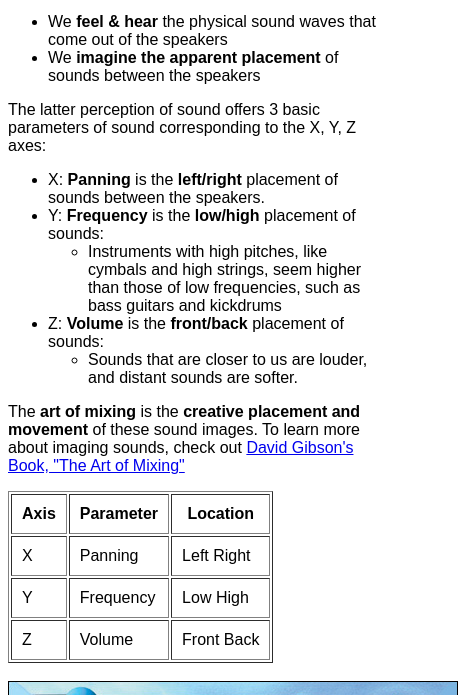
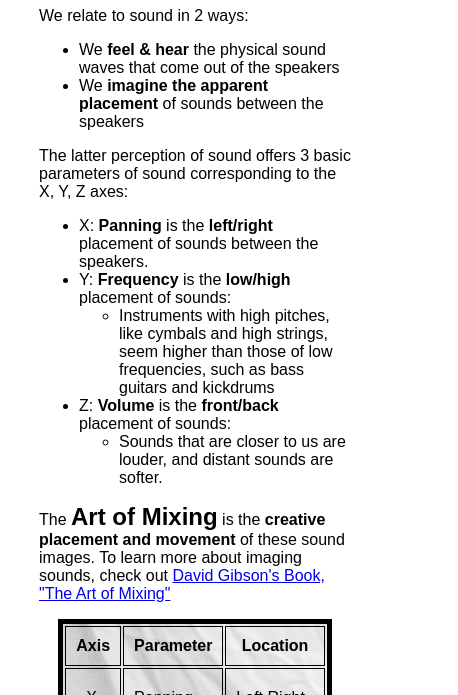
Before and after one commit to alealejandro/alealejandro.github.io, a plain HTML site: page index.html in a window 390 px wide. Shown: the part 149-844 px from the top of the page, 458 px wide, since content can reach past the window. Drawn offline with Linux system fonts and the light colour scheme.

Commit message:
Apply CSS, make responsive

```diff
--- a/index.html
+++ b/index.html
@@ -24,25 +24,25 @@
 			<li>Sounds that are closer to us are louder, and distant sounds are softer.</li>
 		</ul>
 	</ul>
-	<p>The <b>art of mixing</b> is the <b>creative placement and movement</b> of these sound images. To learn more about imaging sounds, check out <a href = "https://www.amazon.com/Art-Mixing-Recording-Engineering-Production/dp/1931140456">David Gibson's Book, "The Art of Mixing"</a></p>
-	<table border = 1 cellpadding="10">
+	<p>The <b id = "aom">Art of Mixing</b> is the <b>creative placement and movement</b> of these sound images. To learn more about imaging sounds, check out <a href = "https://www.amazon.com/Art-Mixing-Recording-Engineering-Production/dp/1931140456">David Gibson's Book, "The Art of Mixing"</a></p>
+	<table cellpadding="10">
 		<tr>
 			<th>Axis</th>
 			<th>Parameter</th>
 			<th>Location</th>
 		</tr>
 		<tr>
-			<td>X</td>
+			<td class = "axis">X</td>
 			<td>Panning</td>
 			<td>Left Right</td>
 		</tr>
 		<tr>
-			<td>Y</td>
+			<td class = "axis">Y</td>
 			<td>Frequency</td>
 			<td>Low High</td>
 		</tr>
 		<tr>
-			<td>Z</td>
+			<td class = "axis">Z</td>
 			<td>Volume</td>
 			<td>Front Back</td>
 		</tr>
--- a/styles.css
+++ b/styles.css
@@ -1,3 +1,52 @@
 body {
 	font-family: arial;
+	width: 80%;
+	margin-left: 10%;
+	margin-right: 10%;
 }
+
+table {
+	border: 5px solid;
+	margin-left: auto;
+	margin-right: auto;
+	background-image: url("old-white-background.jpg");
+}
+
+td, th {
+	border: 1px solid;
+}
+
+.axis {
+	padding: 20px;
+}
+
+footer {
+	margin-bottom: 80px;
+}
+
+a:visited {
+	color: red;
+}
+
+#aom {
+	font-size: 24px;
+}
+
+@media screen and (max-width: 500px) {
+  img {
+    width: 100%;
+  }
+}
+
+/*
+	Padding and border added to at least one element
+	Margin added to at least one element
+	At least one centered element (a footer message can be nice for this)
+	A background image on at least one element
+	A different font on at least one element
+	A few elements styled using a class
+	A different color for visited links
+	An element styled with an ID
+
+	Add at least one media query to improve the responsiveness of your page.
+*/
```
Also changed, not shown: old-white-background.jpg (added).
